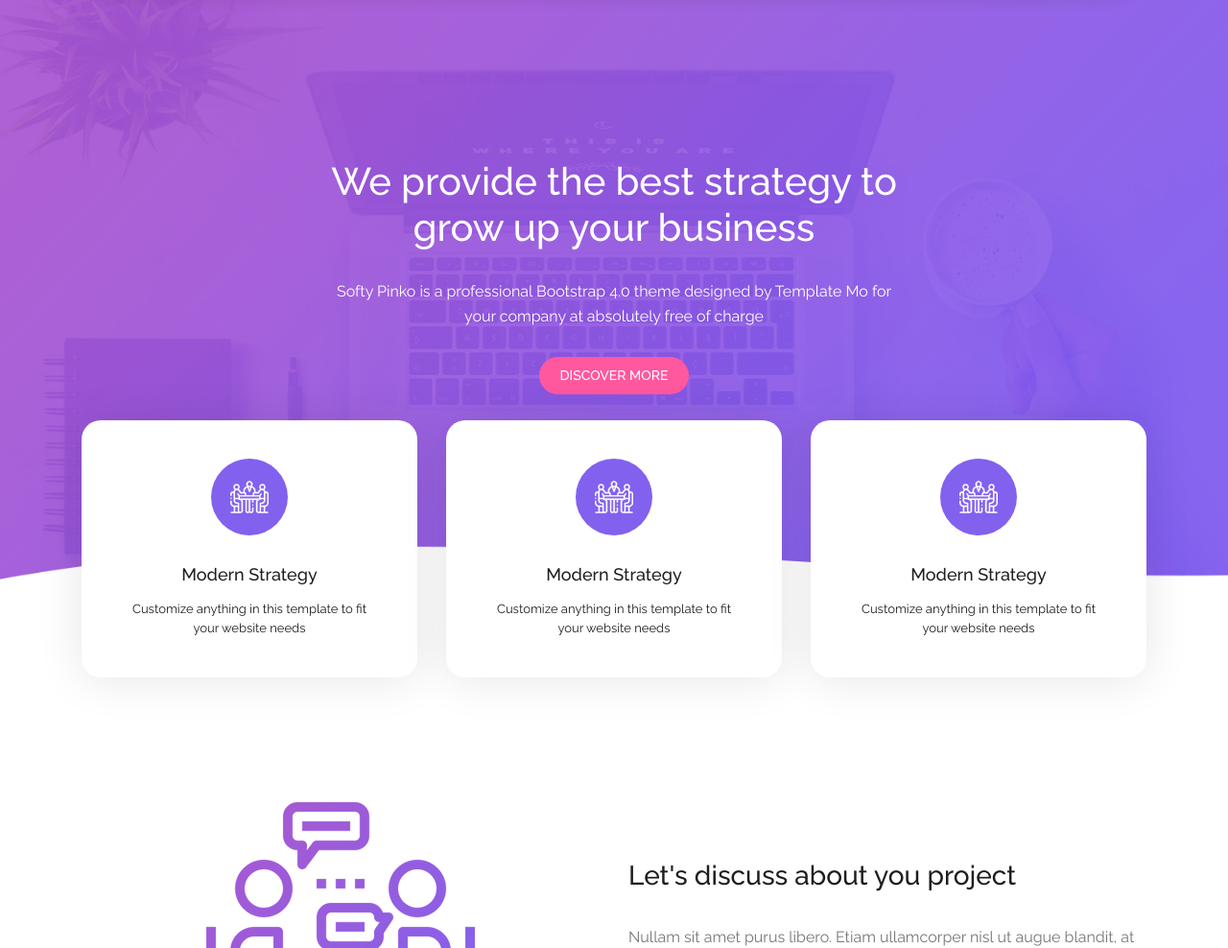
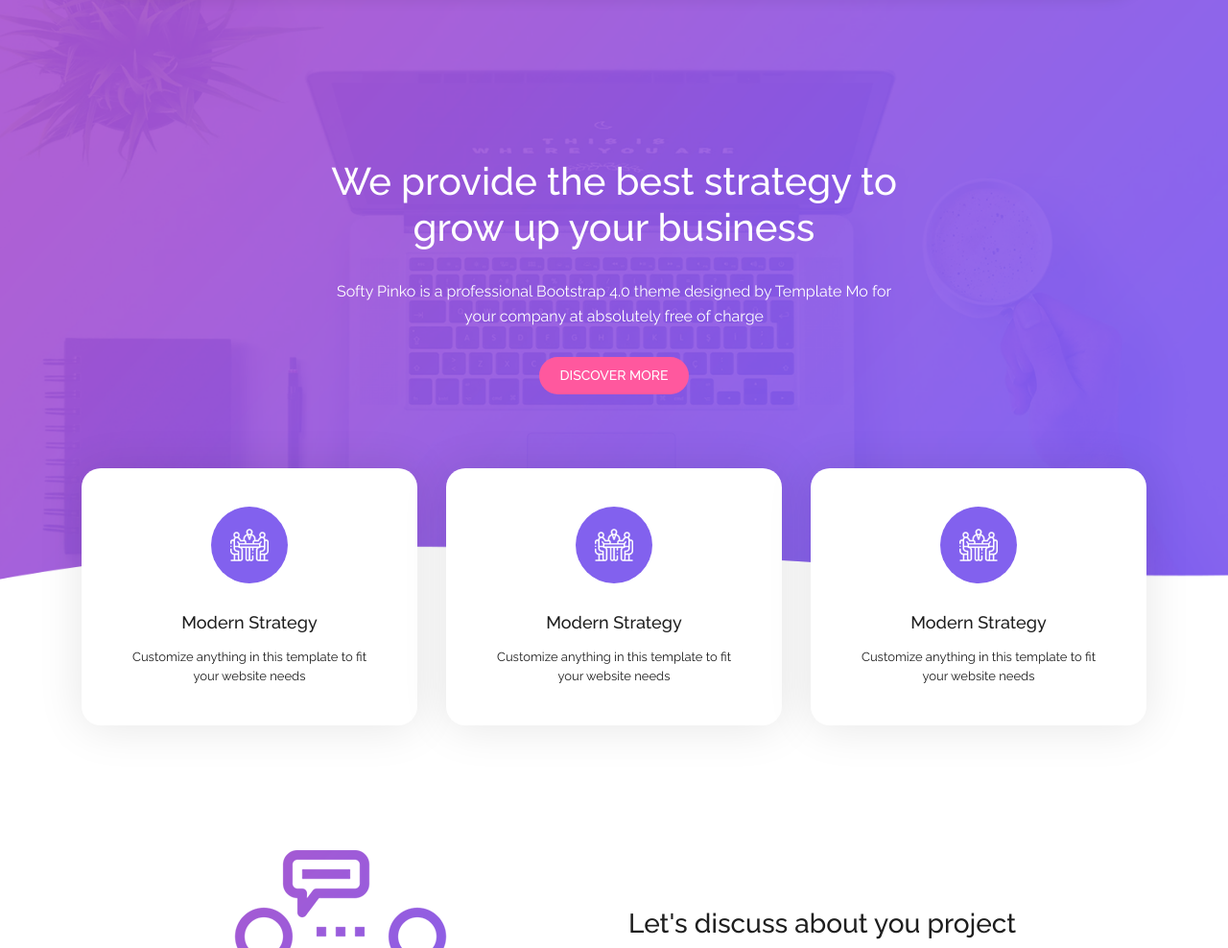
Before and after one commit to nguyenvanhien555/Project-Boostrap4, a plain HTML site: page index.html in a window 1280 px wide. Shown: the part 112-1100 px from the top of the page at 96% size. Drawn offline with nearby package versions, Linux system fonts and the light colour scheme.

Commit message:
Project Boostrap4

```diff
--- a/assets/css/style.css
+++ b/assets/css/style.css
@@ -108,7 +108,7 @@
 
 /* Section Two */
 .section-two {
-  margin-top: -250px;
+  margin-top: -200px;
 }
 
 .section-two .inner-box {
@@ -118,6 +118,7 @@
   padding: 40px;
   text-align: center;
   margin-bottom: 30px;
+  cursor: pointer;
 }
 
 .section-two .inner-box:hover .inner-icon {
```
